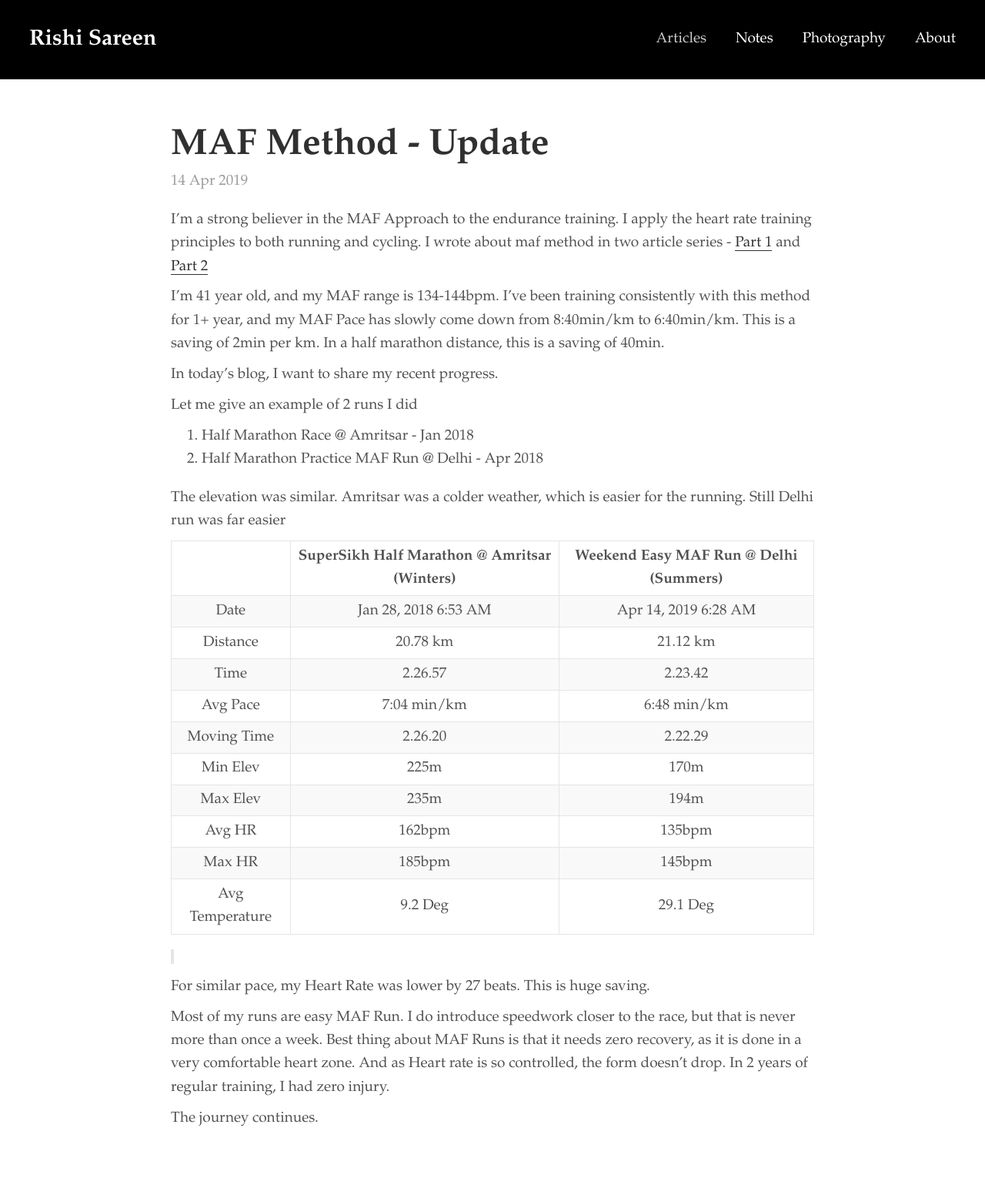
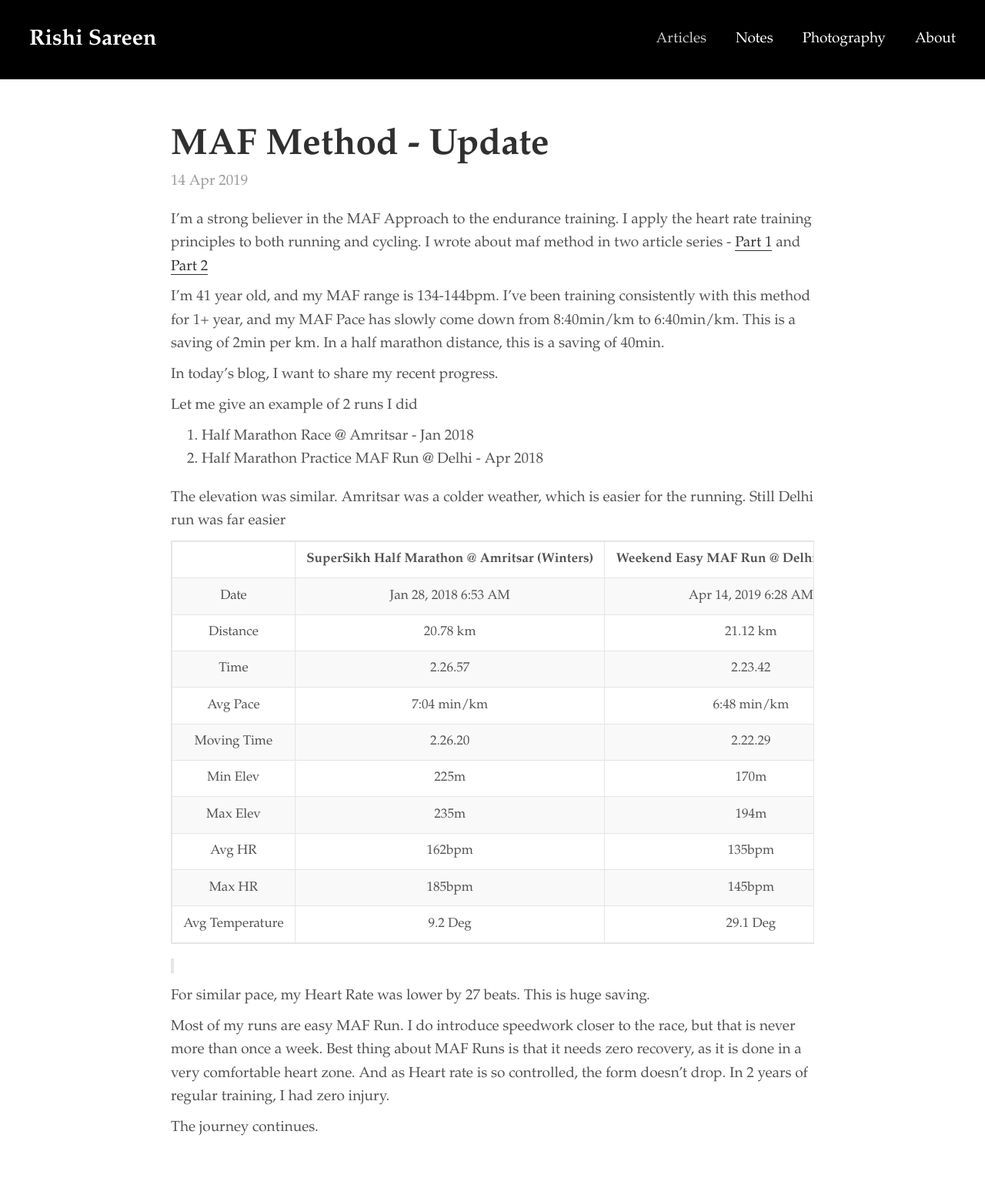
Before and after one commit to rishisareen/rishisareen.github.io, a Jekyll site: the page built from _articles/2019-04-14-maf-method-update.markdown, in a window 1280 px wide. Shown: the whole page at 77% size. Built offline with Jekyll 4.4.1, drawn with Linux system fonts in a browser that asks for light colours.

Commit message:
Add responsive table styling for mobile
- Tables now horizontally scrollable on mobile
- Smooth touch scrolling on iOS
- Smaller font size on narrow screens
- Prevents wide tables from breaking page layout

Co-Authored-By: Claude Opus 4.5 <noreply@anthropic.com>

```diff
--- a/public/css/lanyon.css
+++ b/public/css/lanyon.css
@@ -38,6 +38,47 @@
 html,
 body {
   overflow-x: hidden;
+}
+
+/*
+ * Responsive Tables
+ */
+
+.post table,
+.page table,
+.content table {
+  display: block;
+  width: 100%;
+  overflow-x: auto;
+  -webkit-overflow-scrolling: touch;
+  font-size: 0.9rem;
+}
+
+.post table th,
+.post table td,
+.page table th,
+.page table td,
+.content table th,
+.content table td {
+  white-space: nowrap;
+  padding: 0.5rem 0.75rem;
+}
+
+@media (max-width: 48em) {
+  .post table,
+  .page table,
+  .content table {
+    font-size: 0.8rem;
+  }
+
+  .post table th,
+  .post table td,
+  .page table th,
+  .page table td,
+  .content table th,
+  .content table td {
+    padding: 0.4rem 0.5rem;
+  }
 }
 
 html {
```
